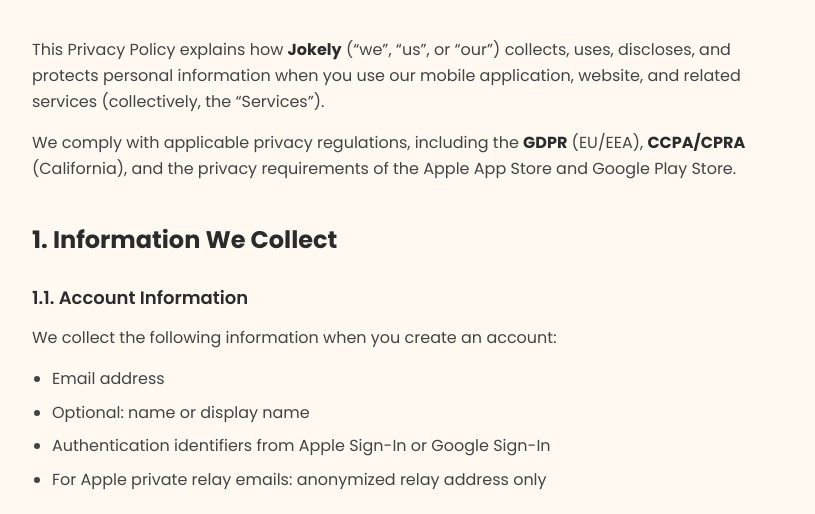
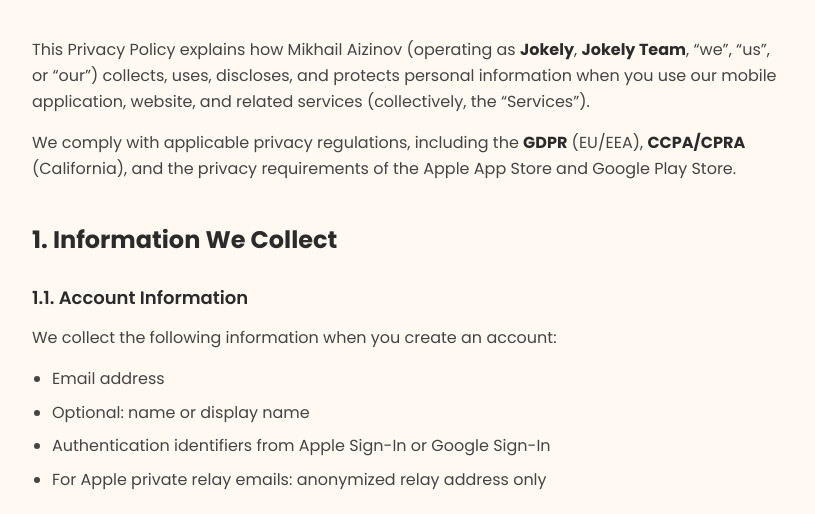
Before and after one commit to myjokeapp/jokely-website, a website built with webpack: page Privacy.html in a window 1280 px wide. Shown: the part 257-771 px from the top of the page, without its empty margins (232-1047 px from the left). Built offline with nearby package versions, Linux system fonts and the light colour scheme.

Commit message:
Website bloge update

```diff
--- a/Privacy.html
+++ b/Privacy.html
@@ -168,7 +168,7 @@
             <strong>Effective Date:</strong> November 23, 2025
         </div>
 
-        <p>This Privacy Policy explains how <strong>Jokely</strong> (“we”, “us”, or “our”) collects, uses, discloses, and protects personal information when you use our mobile application, website, and related services (collectively, the “Services”).</p>
+        <p>This Privacy Policy explains how Mikhail Aizinov (operating as <strong>Jokely</strong>, <strong>Jokely Team</strong>, “we”, “us”, or “our”) collects, uses, discloses, and protects personal information when you use our mobile application, website, and related services (collectively, the “Services”).</p>
 
         <p>We comply with applicable privacy regulations, including the <strong>GDPR</strong> (EU/EEA), <strong>CCPA/CPRA</strong> (California), and the privacy requirements of the Apple App Store and Google Play Store.</p>
 
```
